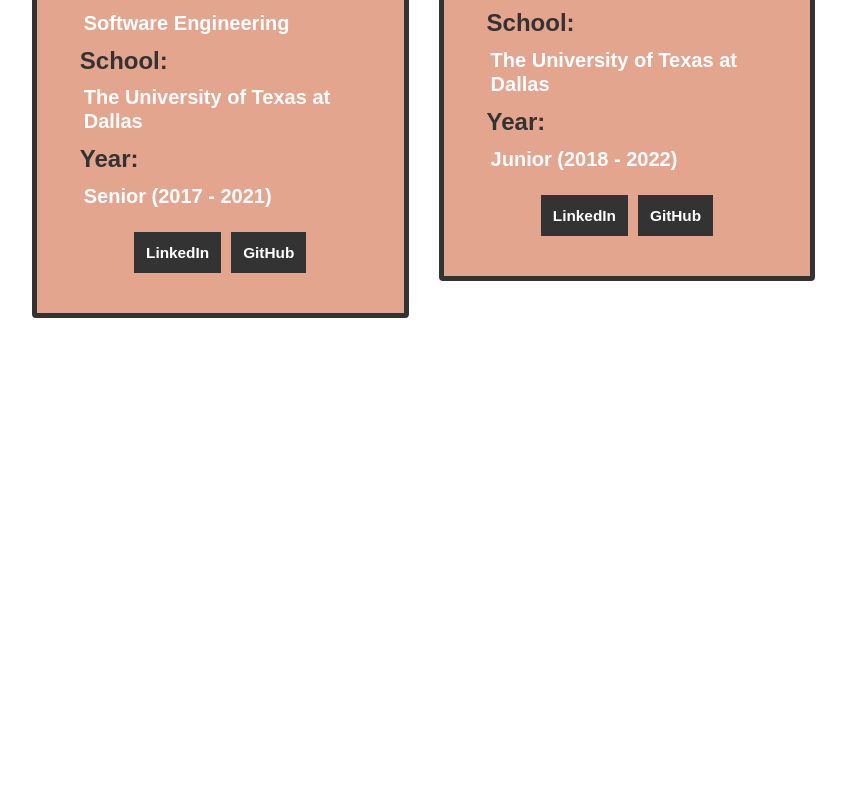
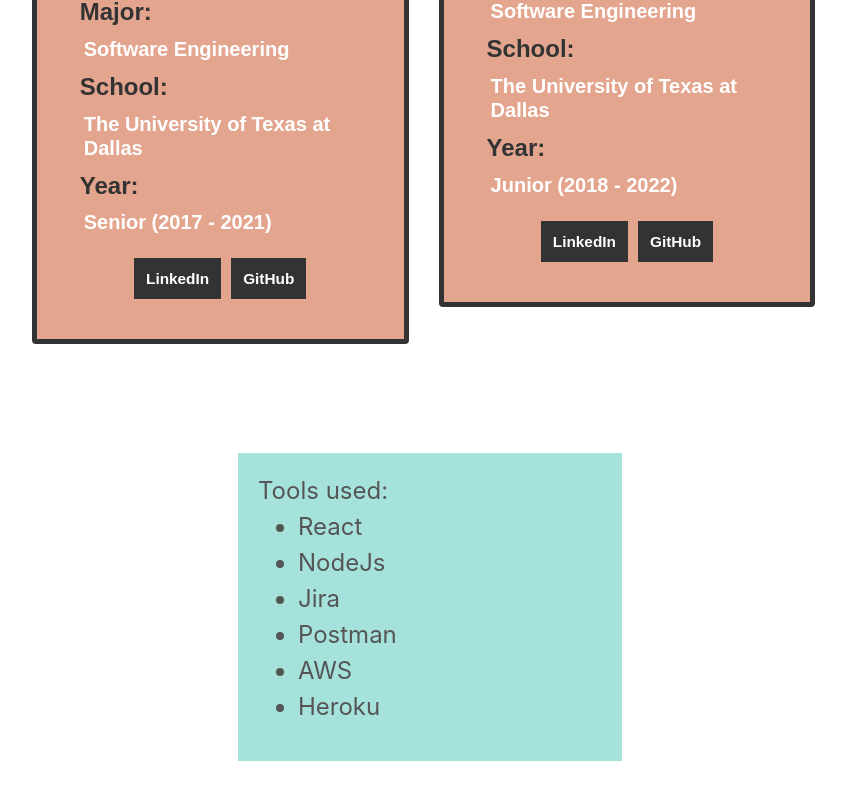
Before and after one commit to Codubee/PetFinderTTH1-2, a React (Create React App) app in the folder frontend/: page / in a window 1280 px wide. Shown: the part 2391-3191 px from the top of the page, without its empty margins (210-1056 px from the left). Before the commit the page ends 2741 px from the top, so only its background shows below. Built offline with nearby package versions, Linux system fonts and the light colour scheme.

Commit message:
Added center div to app.css,added center div to tools, remvoved height from explanation, removed height from team, changed tools max width to min width

```diff
--- a/frontend/src/App.css
+++ b/frontend/src/App.css
@@ -10,3 +10,8 @@
     --easterYellow: #ECF87F;
     --primaryFont: -apple-system, BlinkMacSystemFont, 'Segoe UI', Roboto, Oxygen, Ubuntu, Cantarell, 'Open Sans', 'Helvetica Neue', sans-serif;
   }
+
+  .center-div{
+    display: grid;
+    place-items: center;
+  }
--- a/frontend/src/components/Tools.js
+++ b/frontend/src/components/Tools.js
@@ -1,10 +1,11 @@
 import React from 'react'
 import '../styles/Tools.css'
 
-function Tools(){
-    return(
-        <div id = "Tools">
-            <div id = "ToolsText">
+function Tools() {
+    return (
+        <div className="center-div">
+            <div id="Tools">
+                <div id="ToolsText">
                     Tools used:
                     <ul>
                         <li>React</li>
@@ -16,6 +17,7 @@
                     </ul>
                 </div>
             </div>
+        </div>
     )
 }
 
--- a/frontend/src/styles/Explanation.css
+++ b/frontend/src/styles/Explanation.css
@@ -2,7 +2,6 @@
 {
     background-color: #a6e2dc !important;
     width: 100vw;
-    height: 30vh;
     margin: 0 auto;
     align-self: center;
 }
--- a/frontend/src/styles/Team.css
+++ b/frontend/src/styles/Team.css
@@ -1,6 +1,5 @@
 #team{
     width: 93vw;
-    height: 80vh;
     justify-content: center;
     margin: 3vw 3vw 3vw;
   }
--- a/frontend/src/styles/Tools.css
+++ b/frontend/src/styles/Tools.css
@@ -1,6 +1,6 @@
 #Tools{
     height: auto;
-    max-width: 30vw;
+    min-width: 30vw;
     padding: 20px;
     margin: 3vw;
     font-size: 1.5rem;
```
Lines whose indentation alone changed are shown as unchanged.
